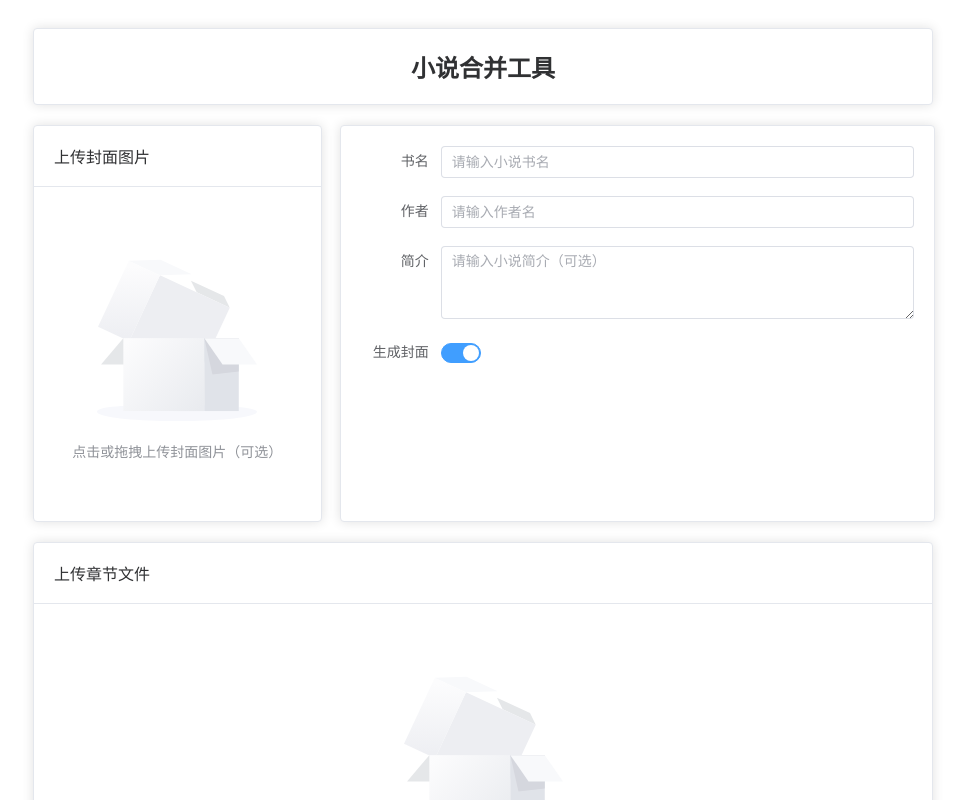
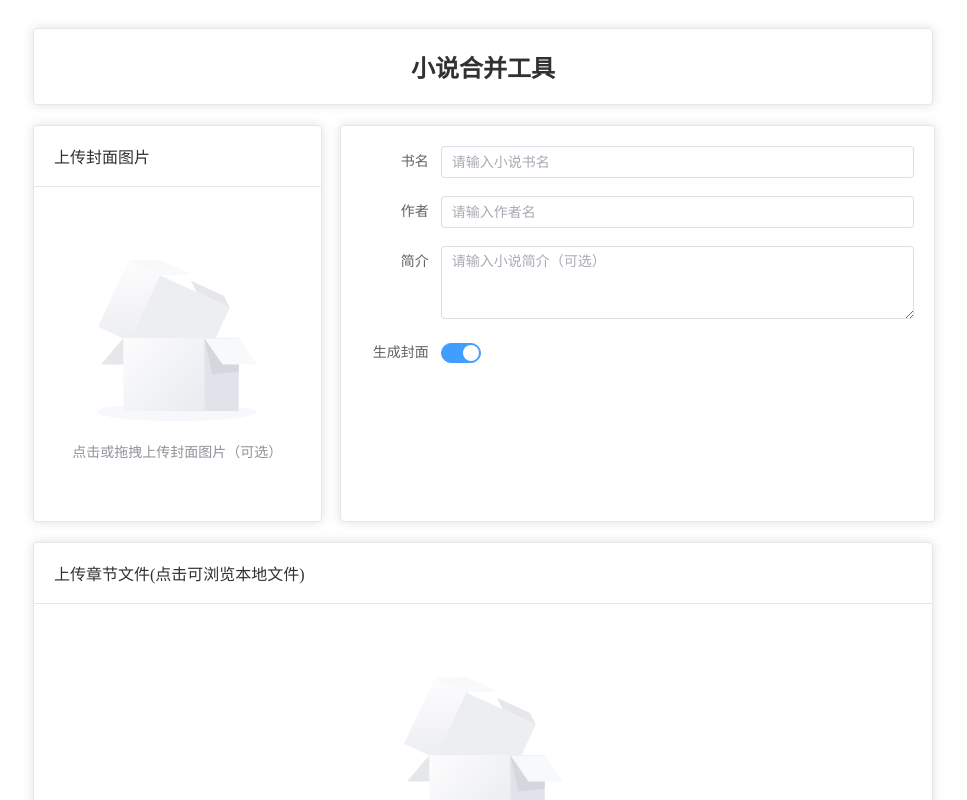
Before and after one commit to syaofox/novel-merger, a Vue app in the folder frontend/: page / in a window 1280 px wide. Shown: the top 800 px of the page, without its empty margins (157-1124 px from the left). Built offline with nearby package versions, Linux system fonts and the light colour scheme.

Commit message:
提示文字

```diff
--- a/frontend/src/App.vue
+++ b/frontend/src/App.vue
@@ -66,7 +66,7 @@
     >
       <template #header>
         <div class="card-header">
-          <span>上传章节文件</span>
+          <span>上传章节文件(点击可浏览本地文件)</span>
           <input
             ref="fileInput"
             type="file"
```
